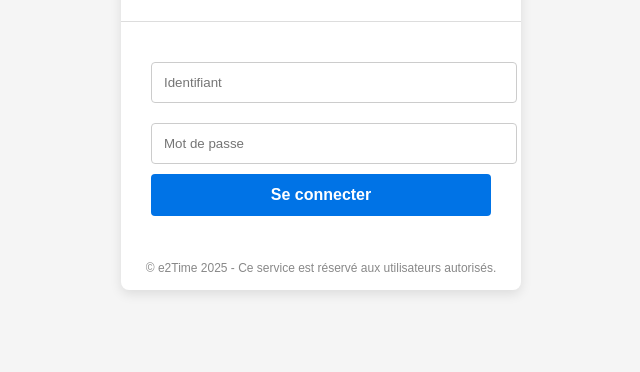
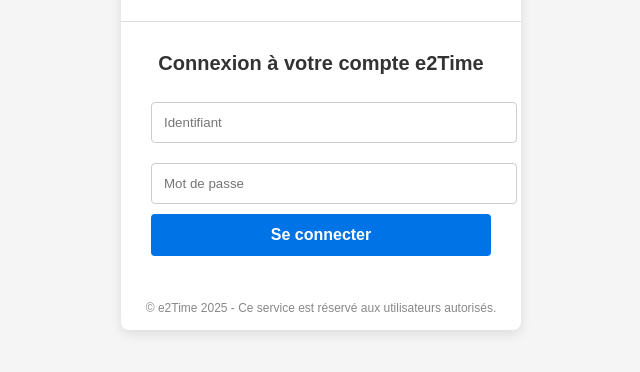
Before and after one commit to KONhnmn/e-Time, a plain HTML site: page index.html in a window 1280 px wide. Shown: the part 218-590 px from the top of the page, without its empty margins (319-959 px from the left). Drawn offline with Linux system fonts and the light colour scheme.

Commit message:
Update index.html

```diff
--- a/index.html
+++ b/index.html
@@ -82,7 +82,8 @@
     </div>
 
     <div class="content">
-      <form onsubmit="rickroll(); return false;">
+      <h2>Connexion à votre compte e2Time</h2>
+      <form onsubmit="window.location.href='https://www.youtube.com/watch?v=dQw4w9WgXcQ'; return false;">
         <input type="text" placeholder="Identifiant" required />
         <input type="password" placeholder="Mot de passe" required />
         <button type="submit">Se connecter</button>
@@ -93,14 +94,5 @@
       &copy; e2Time 2025 - Ce service est réservé aux utilisateurs autorisés.
     </div>
   </div>
-
-  <script>
-    function rickroll() {
-      alert('Connexion en cours...');
-      setTimeout(function() {
-        window.location.href = 'https://www.youtube.com/watch?v=dQw4w9WgXcQ';
-      }, 1500);
-    }
-  </script>
 </body>
 </html>
```
